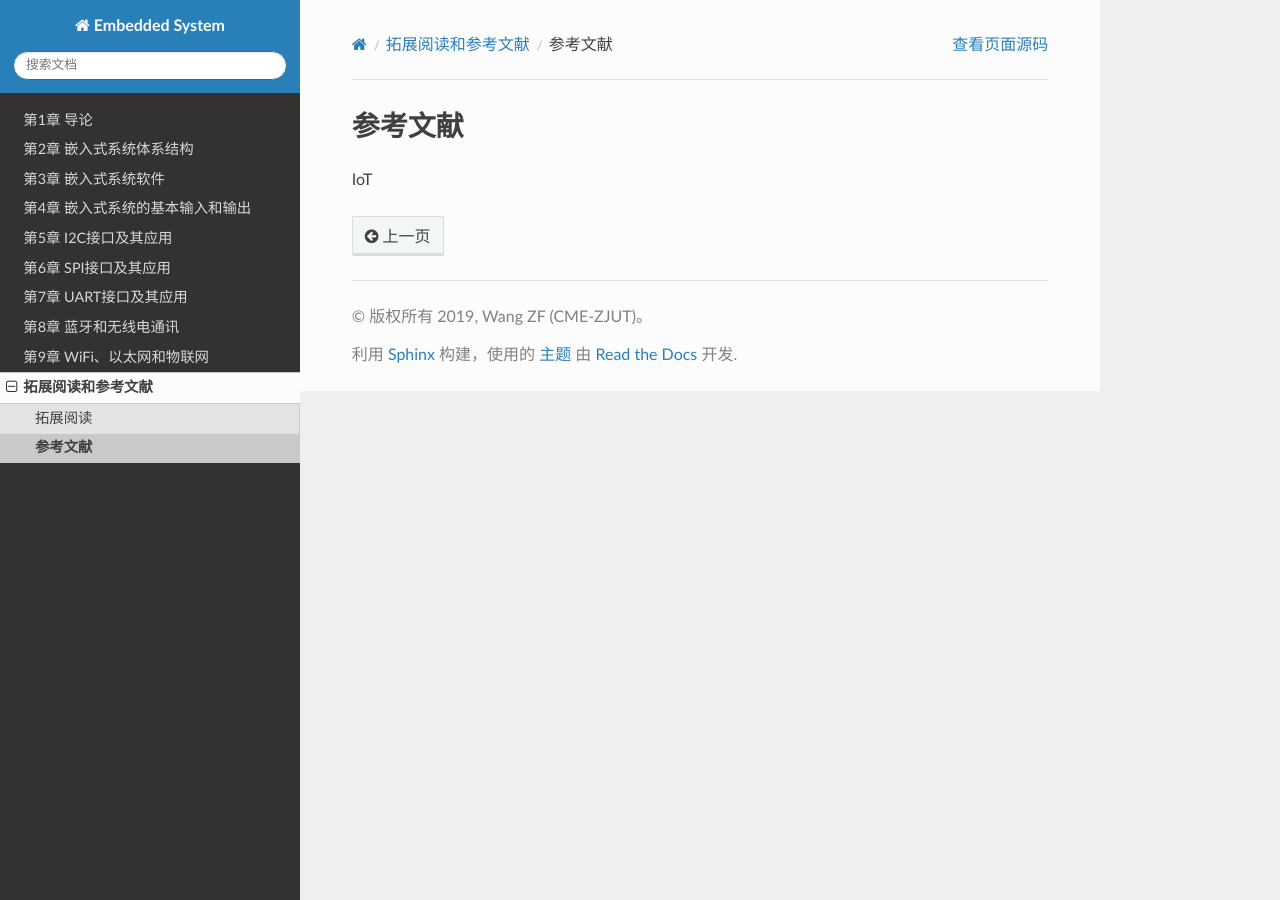
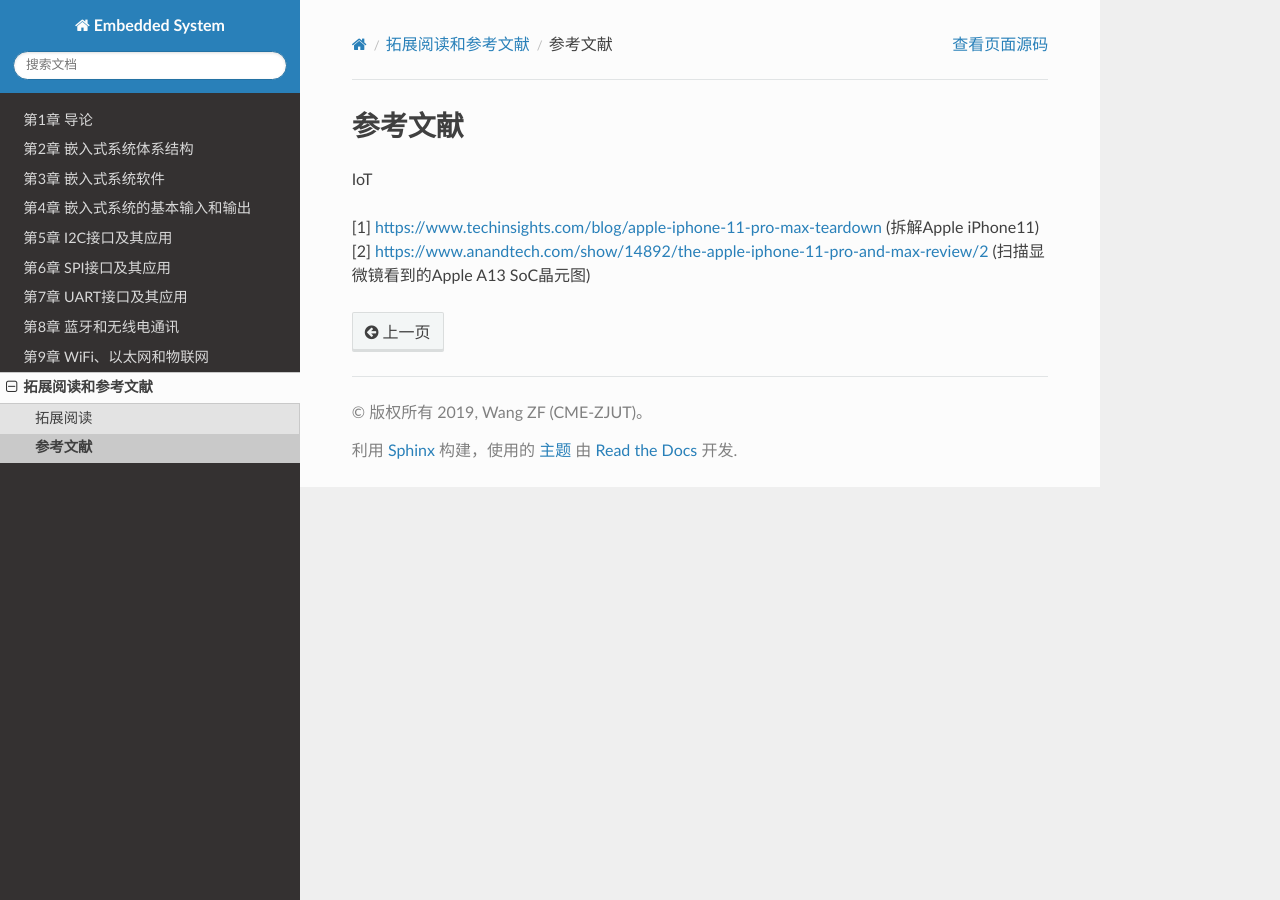
Before and after one commit to BradChan/TheEmbeddedSystem, a Sphinx documentation site: the page built from source/ca_references/references.rst, in a window 1280 px wide. Built offline with Sphinx 7.4.7 and the Read the Docs theme 2.0.0, drawn with Linux system fonts in a browser that asks for light colours; pages that are not in the unit, such as notebooks, are missing from menus.

Commit message:
更新c1.1

```diff
--- a/source/c1_introduction/index_c1.rst
+++ b/source/c1_introduction/index_c1.rst
@@ -4,7 +4,7 @@
 
 
 本章以桌面计算机和嵌入式计算机的对比开始，以我们熟悉的桌面计算机的基本结构和功能单元来了解嵌入式计算机的基本结构，
-进一步了解嵌入式计算机的硬件和软件开发流程、基本方法等。共包含4个小节的内容，
+进一步了解嵌入式计算机的硬件和软件开发流程、基本方法等。共包含4个小节的内容。
 
 
 
--- a/source/ca_references/references.rst
+++ b/source/ca_references/references.rst
@@ -3,3 +3,9 @@
 ===========================
 
 IoT
+
+
+
+
+[1] https://www.techinsights.com/blog/apple-iphone-11-pro-max-teardown (拆解Apple iPhone11)
+[2] https://www.anandtech.com/show/14892/the-apple-iphone-11-pro-and-max-review/2 (扫描显微镜看到的Apple A13 SoC晶元图)
```
Also changed, not shown: source/c1_introduction/pc_vc_ec.rst (+41 -1 lines), source/_static/images/c1/Apple_A13_sem.jpg (added), source/_static/images/c1/mcu_die_SEM.jpg (added), source/_static/images/c1/mcu_die_resource_table.jpg (added).
